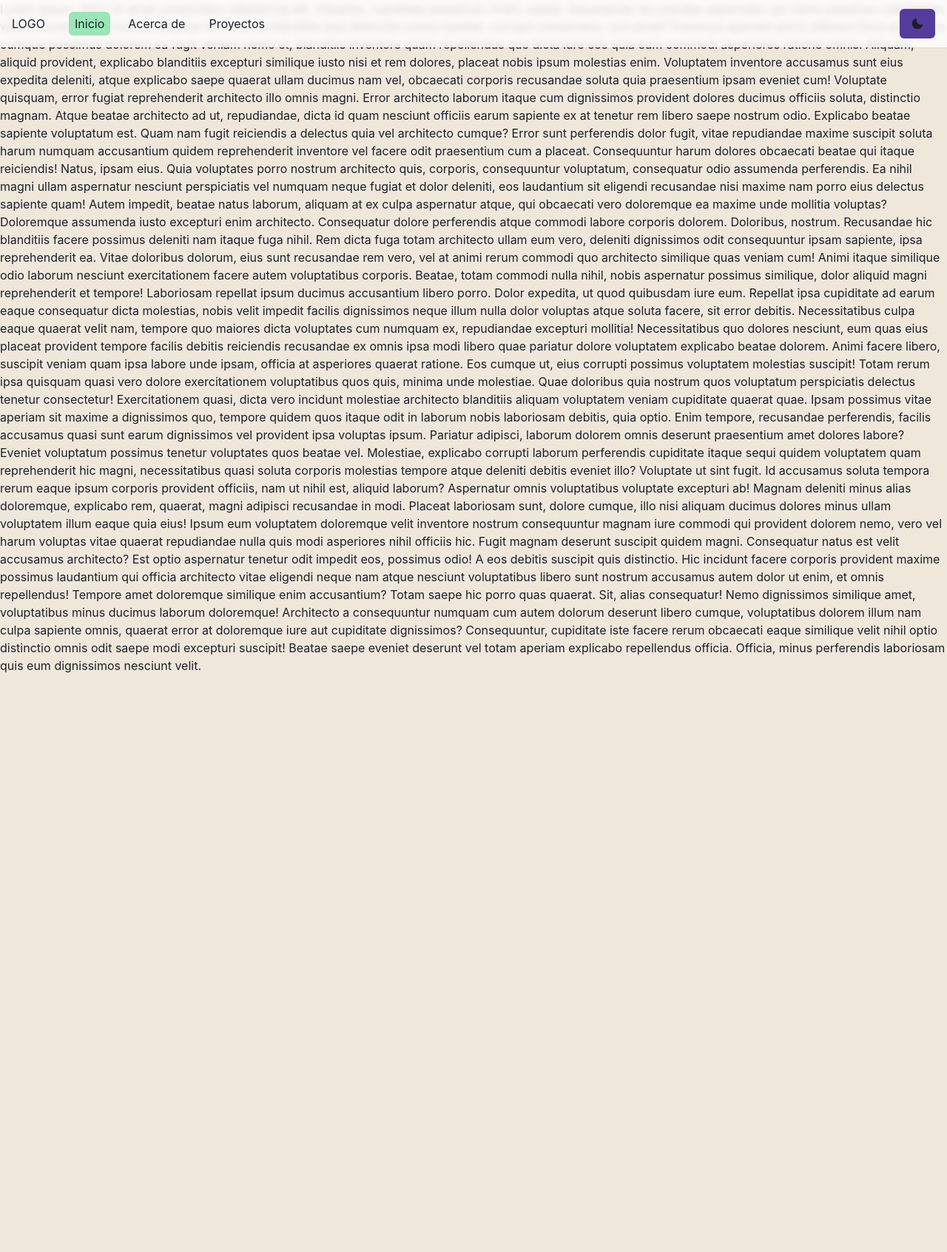
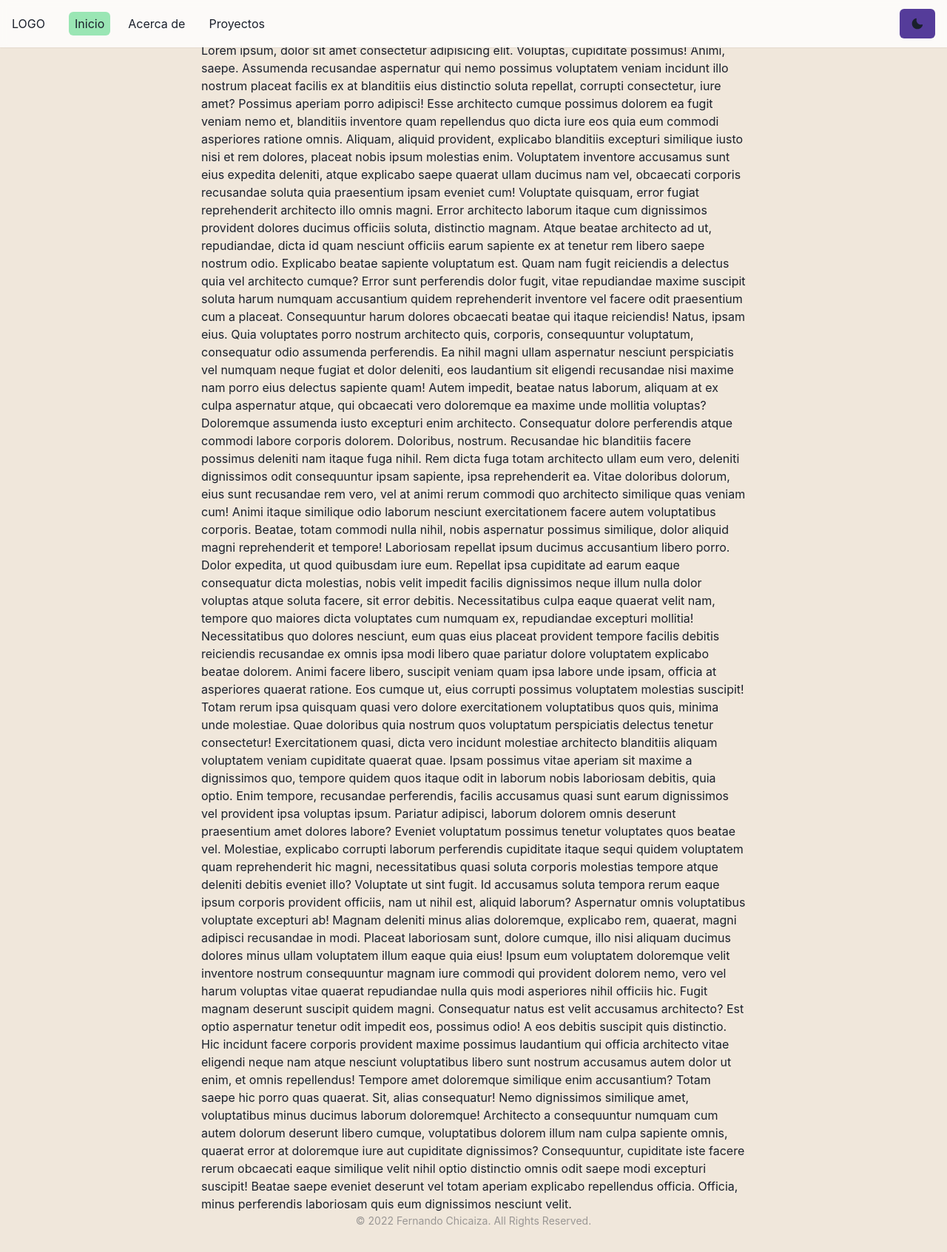
Before and after one commit to washopilot/portfolio-nextjs-ts, a Next.js app: page / in a window 1280 px wide. Shown: the whole page at 74% size. Before the commit the page ends 912 px from the top, so only its background shows below. Built offline with nearby package versions, Linux system fonts and the light colour scheme.

Commit message:
refactoring navbar footer mainlayout

```diff
--- /dev/null
+++ b/src/components/Footer.tsx
@@ -0,0 +1,11 @@
+import { Box } from '@chakra-ui/react';
+
+const Footer = () => {
+    return (
+        <Box as="footer" textAlign={'center'} opacity={0.4} fontSize="sm">
+            &copy; {new Date().getFullYear()} Fernando Chicaiza. All Rights Reserved.
+        </Box>
+    );
+};
+
+export default Footer;
--- a/src/components/Header/Header.tsx
+++ /dev/null
@@ -1,78 +0,0 @@
-import { CloseIcon, HamburgerIcon } from '@chakra-ui/icons';
-import NextLink from 'next/link';
-import { useRouter } from 'next/router';
-
-import {
-    Box,
-    Container,
-    Flex,
-    HStack,
-    IconButton,
-    Link,
-    Stack,
-    useColorModeValue,
-    useDisclosure
-} from '@chakra-ui/react';
-
-import { MobileNav } from './MobileNav';
-import { NAV_ITEMS as Links } from './NavData';
-import NavLink from './NavLink';
-import ThemeToggleButton from './ThemeToggleButton';
-
-export default function Header() {
-    const { isOpen, onOpen, onClose } = useDisclosure();
-
-    const router = useRouter();
-
-    return (
-        <>
-            <Box>
-                <Flex
-                    as={'header'}
-                    pos="fixed"
-                    top="0"
-                    w={'full'}
-                    minH={'3em'}
-                    boxShadow={'sm'}
-                    zIndex="999"
-                    justify={'center'}
-                    css={{
-                        backdropFilter: 'blur(5px)',
-                        backgroundColor: useColorModeValue('rgba(255, 255, 255, 0.8)', 'rgba(26, 32, 44, 0.8)')
-                    }}>
-                    <Container as={Flex} maxW={'7xl'} align={'center'}>
-                        <Flex width={'full'} h={16} alignItems={'center'} justifyContent={'space-between'}>
-                            <IconButton
-                                size={'md'}
-                                icon={isOpen ? <CloseIcon /> : <HamburgerIcon />}
-                                aria-label={'Open Menu'}
-                                display={{ md: 'none' }}
-                                onClick={isOpen ? onClose : onOpen}
-                            />
-
-                            <HStack spacing={8} alignItems={'center'}>
-                                <NextLink href={'/'} legacyBehavior passHref>
-                                    <Link _hover={{ textDecoration: 'none' }}>LOGO</Link>
-                                </NextLink>
-                                <HStack as={'nav'} spacing={4} display={{ base: 'none', md: 'flex' }}>
-                                    {Links.map((link) => (
-                                        <NavLink key={link.label} href={link.href} active={router.asPath == link.href}>
-                                            {link.label}
-                                        </NavLink>
-                                    ))}
-                                </HStack>
-                            </HStack>
-
-                            <Flex alignItems={'center'}>
-                                <Stack direction={'row'} spacing={7}>
-                                    <ThemeToggleButton />
-                                </Stack>
-                            </Flex>
-                        </Flex>
-                    </Container>
-                </Flex>
-                <MobileNav isOpen={isOpen} />
-            </Box>
-        </>
-    );
-}
--- /dev/null
+++ b/src/components/Navbar/Navbar.tsx
@@ -0,0 +1,68 @@
+import { CloseIcon, HamburgerIcon } from '@chakra-ui/icons';
+import NextLink from 'next/link';
+import { useRouter } from 'next/router';
+
+import { Container, Flex, HStack, IconButton, Link, Stack, useColorModeValue, useDisclosure } from '@chakra-ui/react';
+
+import { MobileNav } from './MobileNav';
+import { NAV_ITEMS as Links } from './NavData';
+import NavLink from './NavLink';
+import ThemeToggleButton from './ThemeToggleButton';
+
+const Navbar = () => {
+    const { isOpen, onOpen, onClose } = useDisclosure();
+
+    const router = useRouter();
+
+    return (
+        <>
+            <Flex
+                as={'nav'}
+                pos="fixed"
+                top="0"
+                w={'full'}
+                minH={'3em'}
+                boxShadow={'sm'}
+                zIndex="999"
+                justify={'center'}
+                css={{
+                    backdropFilter: 'blur(5px)',
+                    backgroundColor: useColorModeValue('rgba(255, 255, 255, 0.8)', 'rgba(26, 32, 44, 0.8)')
+                }}>
+                <Container as={Flex} maxW={'7xl'} align={'center'}>
+                    <Flex width={'full'} h={16} alignItems={'center'} justifyContent={'space-between'}>
+                        <IconButton
+                            size={'md'}
+                            icon={isOpen ? <CloseIcon /> : <HamburgerIcon />}
+                            aria-label={'Open Menu'}
+                            display={{ md: 'none' }}
+                            onClick={isOpen ? onClose : onOpen}
+                        />
+
+                        <HStack spacing={8} alignItems={'center'}>
+                            <NextLink href={'/'} legacyBehavior passHref>
+                                <Link _hover={{ textDecoration: 'none' }}>LOGO</Link>
+                            </NextLink>
+                            <HStack as={'nav'} spacing={4} display={{ base: 'none', md: 'flex' }}>
+                                {Links.map((link) => (
+                                    <NavLink key={link.label} href={link.href} active={router.asPath == link.href}>
+                                        {link.label}
+                                    </NavLink>
+                                ))}
+                            </HStack>
+                        </HStack>
+
+                        <Flex alignItems={'center'}>
+                            <Stack direction={'row'} spacing={7}>
+                                <ThemeToggleButton />
+                            </Stack>
+                        </Flex>
+                    </Flex>
+                </Container>
+            </Flex>
+            <MobileNav isOpen={isOpen} />
+        </>
+    );
+};
+
+export default Navbar;
--- a/src/layout/AppLayout.tsx
+++ b/src/layout/AppLayout.tsx
@@ -2,7 +2,7 @@ import { motion } from 'framer-motion';
 import { ReactNode } from 'react';
 
 // import { Footer } from '@/components/Footer';
-import Header from '../components/Header/Header';
+import Header from '../components/Navbar/Navbar';
 
 interface AppLayoutProps {
     children: ReactNode;
@@ -17,7 +17,7 @@ const variants = {
 export const AppLayout = ({ children }: AppLayoutProps) => {
     return (
         <>
-            <Header />
+            {/* <Header /> */}
             <motion.article
                 initial="hidden"
                 animate="enter"
--- /dev/null
+++ b/src/layout/MainLayout.tsx
@@ -0,0 +1,42 @@
+import { Box, Container } from '@chakra-ui/react';
+import Head from 'next/head';
+import { ReactNode } from 'react';
+import Footer from '../components/Footer';
+import Navbar from '../components/Navbar/Navbar';
+
+const MainLayout = ({ children }: { children: ReactNode }) => {
+    return (
+        <Box as="main" pb={8}>
+            <Head>
+                <meta name="viewport" content="width=device-width, initial-scale=1" />
+                <meta name="description" content="Fernando's HomePage" />
+                <meta name="author" content="Fernando Chicaiza" />
+                <meta name="author" content="washopilot" />
+                <link rel="apple-touch-icon" href="apple-touch-icon.png" />
+                <link rel="shortcut icon" href="/favicon.ico" type="image/x-icon" />
+                <meta name="twitter:title" content="Fernando Chicaiza" />
+                <meta name="twitter:card" content="summary_large_image" />
+                <meta name="twitter:site" content="@washopilot" />
+                <meta name="twitter:creator" content="@washopilot" />
+                <meta name="twitter:image" content="https://twitter.com/washopilot/photo" />
+                <meta property="og:site_name" content="Fernando Chicaiza" />
+                <meta name="og:title" content="Fernando Chicaiza" />
+                <meta property="og:type" content="website" />
+                <meta property="og:image" content="https://twitter.com/washopilot/photo" />
+                <title>Fernando Chicaiza - Homepage</title>
+            </Head>
+
+            <Navbar />
+
+            <Container maxW="container.md" pt={14}>
+                {/* <LazyVoxelDog /> */}
+
+                {children}
+
+                <Footer />
+            </Container>
+        </Box>
+    );
+};
+
+export default MainLayout;
--- a/src/pages/_app.tsx
+++ b/src/pages/_app.tsx
@@ -3,6 +3,7 @@ import theme from '../theme/theme';
 
 import { AnimatePresence } from 'framer-motion';
 import type { AppProps } from 'next/app';
+import MainLayout from '../layout/MainLayout';
 
 if (typeof window !== 'undefined') {
     window.history.scrollRestoration = 'manual';
@@ -11,6 +12,7 @@ if (typeof window !== 'undefined') {
 export default function App({ Component, pageProps, router }: AppProps) {
     return (
         <ChakraProvider theme={theme}>
+            <MainLayout>
                 <AnimatePresence
                     exitBeforeEnter
                     initial={false}
@@ -21,6 +23,7 @@ export default function App({ Component, pageProps, router }: AppProps) {
                     }}>
                     <Component {...pageProps} key={router.route} />
                 </AnimatePresence>
+            </MainLayout>
         </ChakraProvider>
     );
 }
```
Also changed, not shown: src/components/Navbar/MobileNav.tsx (renamed from src/components/Header/MobileNav.tsx), src/components/Navbar/NavData.ts (renamed from src/components/Header/NavData.ts), src/components/Navbar/NavLink.tsx (renamed from src/components/Header/NavLink.tsx), src/components/Navbar/ThemeToggleButton.tsx (renamed from src/components/Header/ThemeToggleButton.tsx). Lines whose indentation alone changed are shown as unchanged.
